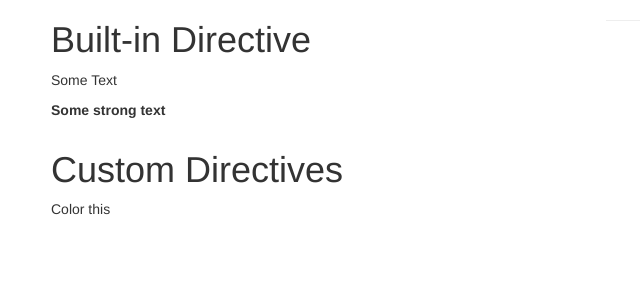
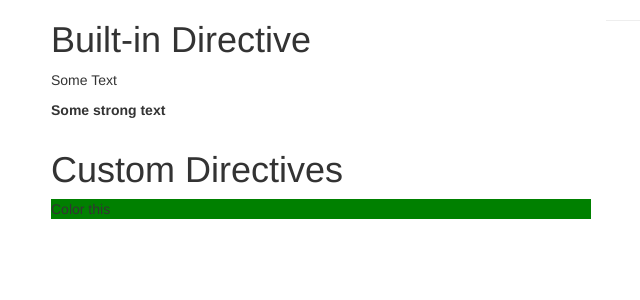
Before and after one commit to MinseungJeon/hello-world, a Vue app: page / in a window 1280 px wide. Shown: the top 300 px of the page, without its empty margins (319-959 px from the left). Built offline with nearby package versions, Linux system fonts and the light colour scheme; a web font is replaced by a local one.

Commit message:
12-04. Creating a Simple Directive

```diff
--- a/src/App.vue
+++ b/src/App.vue
@@ -8,7 +8,7 @@
     <hr />
     <div class="col-xs-12 col-sm-8 col-sm-offset-2 col-md-6 col-md-offset-3">
       <h1>Custom Directives</h1>
-      <p>Color this</p>
+      <p v-highlight>Color this</p>
     </div>
   </div>
 </template>
--- a/src/main.js
+++ b/src/main.js
@@ -12,7 +12,9 @@ import App from './App.vue'
 // Vue.config.productionTip = false
 
 Vue.directive('highlight', {
-
+  bind(el, binding, vnode){
+    el.style.backgroundColor = 'green';
+  }
 });
 
 new Vue({
```
